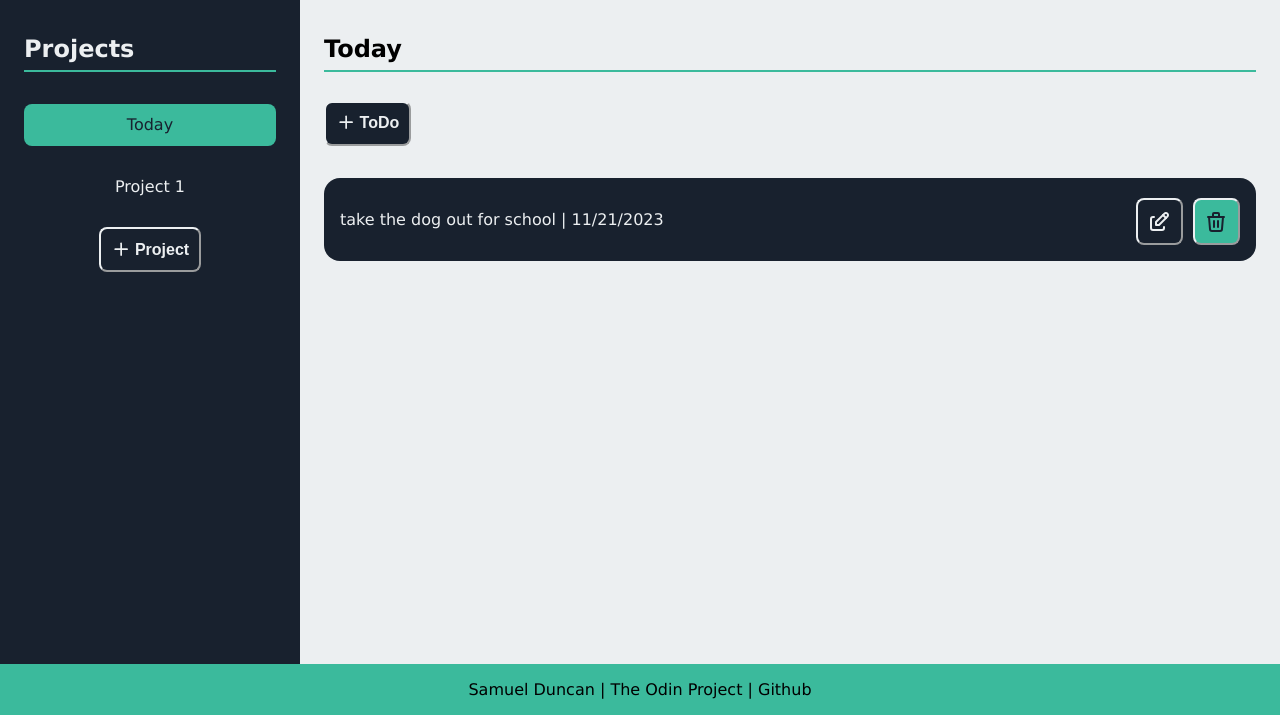
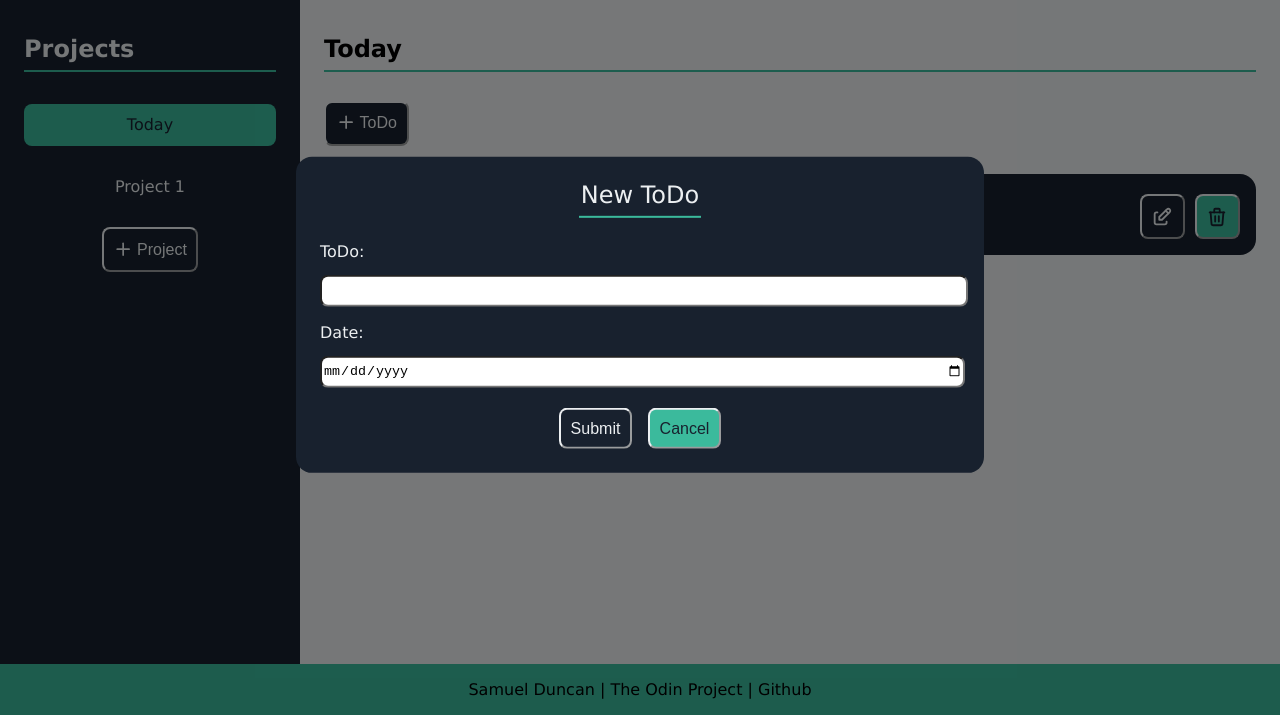
Before and after one commit to Samuel-Duncan/todo-list, a website built with webpack: page dist/index.html in a window 1280 px wide. Shown: the part 85-800 px from the top of the page. Built offline with Linux system fonts and the light colour scheme.

Commit message:
Add forms and stylize them

```diff
--- a/src/style.css
+++ b/src/style.css
@@ -56,7 +56,7 @@ a {
 button {
   text-decoration: none;
   font-size: var(--small-font-size);
-  font-weight: 600;
+  font-weight: 500;
   border-radius: var(--border-radius-small);
   padding: .6em .6em;
   cursor: pointer;
@@ -67,13 +67,13 @@ button {
   margin-top: var(--sidebar-margin);
 }
 
-.button-primary {
+.button-primary, .button-primary:active {
   color: var(--primary-color);
   background-color: var(--secondary-color);
   border-color: var(--primary-color);
 }
 
-.button-secondary {
+.button-secondary, .button-primary:active {
   color: var(--secondary-color);
   background-color: var(--tertiary-color);
   border-color: var(--primary-color);
@@ -196,7 +196,19 @@ button {
   background-color: var(--secondary-color);
   padding: 1em;
   border-radius: var(--border-radius-big);
-  margin-top: 2em;
+  margin-top: 1.75em;
+}
+
+.todo-info {
+  display: flex;
+  flex-wrap: wrap;
+  gap: .5em;
+}
+
+input[type="checkbox"]:checked {
+  border-color: var(--tertiary-color);
+  box-shadow: 0 0 0 0.2em var(--tertiary-color);
+  border-radius: var(--border-radius-small);
 }
 
 .content-button-container {
@@ -213,6 +225,78 @@ button {
   display: block;
 }
 
+input:not([type="checkbox"]) {
+  line-height: 2em;
+  border-radius: var(--border-radius-small);
+  margin-top: 1em;
+}
+
+input:focus {
+  transition: var(--transition-fast);
+  outline: var(--tertiary-color); /* Remove the default outline */
+  border-color: var(--tertiary-color); /* Change this to your desired color */
+  box-shadow: 0 0 2px 2px var(--tertiary-color);
+}
+
+.input-container input {
+  width: 100%;
+}
+
+.form-container {
+  position: fixed;
+  top: 0;
+  left: 0;
+  width: 100%;
+  height: 100%;
+  background-color: rgba(0, 0, 0, 0.5);
+  z-index: 998;
+  display: none;
+}
+
+.form-container.active {
+  display: block;
+}
+
+.form {
+  width: 25%;
+  color: var(--primary-color);
+  background-color: var(--secondary-color);
+  padding: 1.5em;
+  border-radius: var(--border-radius-big);
+  position: fixed;
+  z-index: 999;
+  left: 50%;
+  top: 50%;
+  transform: translate(-50%, -50%);
+  display: none;
+}
+
+.form.active {
+  display: flex;
+  flex-direction: column;
+}
+
+.form-legend {
+  display: flex;
+  align-self: center;
+  font-size: var(--medium-font-size);
+  margin-bottom: 1em;
+  border-bottom: 2px solid var(--tertiary-color);
+  padding-bottom: .3em;
+}
+
+.form-button-container {
+  display: flex;
+  gap: 1em;
+  align-self: center;
+}
+
+.input-container {
+  display: flex;
+  flex-direction: column;
+  gap: 1em;
+}
+
 .footer {
   grid-area: footer;
   background-color: var(--tertiary-color);
@@ -223,12 +307,16 @@ button {
   margin: 0 auto;
 }
 
-/* @media (max-width: 1024px) {
-  .sidebar {
+@media (max-width: 1300px) {
+  /* .sidebar {
     max-width: 200px;
     transition: var(--transition-fast);
+  } */
+
+  .form {
+    width: 50%;
   }
-} */
+}
 
 @media (max-width: 768px) {
   .container {
@@ -261,4 +349,8 @@ button {
     width: 175px;
     height: calc(100% - 83px);
   }
+
+  .form {
+    width: 75%;
+  }
 }
```
Also changed, not shown: dist/index.html, dist/main.js.
